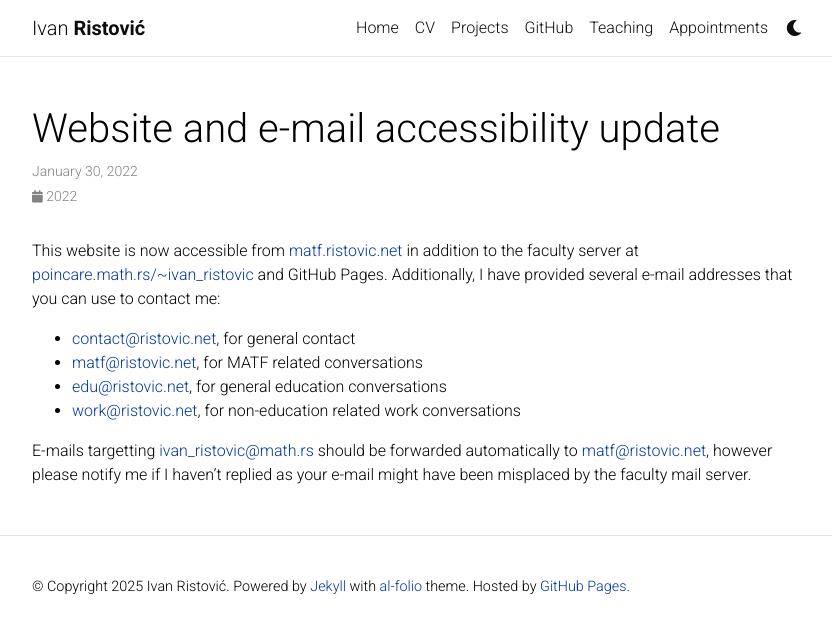
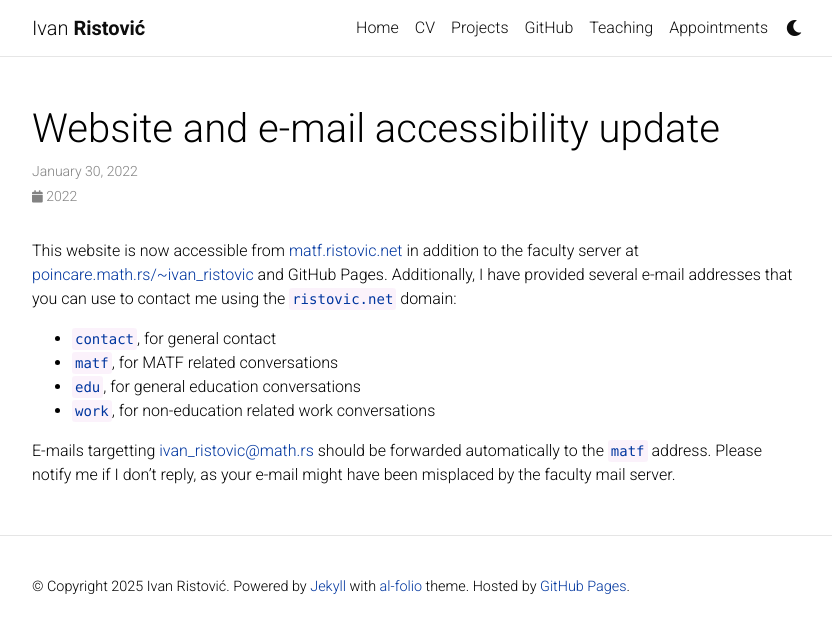
Before and after one commit to ivan-ristovic/ivan-ristovic.github.io, a Jekyll site: the page built from _news/2022-01-30-domain-update.md, in a window 1280 px wide. Shown: the top 633 px of the page, without its empty margins (223-1055 px from the left). Built offline with Jekyll 4.4.1, drawn with Linux system fonts in a browser that asks for light colours; comment, search, counter and statistics services are not loaded; a style sheet for code colours, icons or effects is not loaded.

Commit message:
Remove mail URLs from domain news

```diff
--- a/_news/2022-01-30-domain-update.md
+++ b/_news/2022-01-30-domain-update.md
@@ -6,10 +6,10 @@ inline: false
 related_posts: false
 ---
 
-This website is now accessible from [matf.ristovic.net](https://matf.ristovic.net) in addition to the faculty server at [poincare.math.rs/~ivan\_ristovic](https://poincare.math.rs/~ivan_ristovic) and GitHub Pages. Additionally, I have provided several e-mail addresses that you can use to contact me:
-- [contact@ristovic.net](mailto://contact@ristovic.net), for general contact
-- [matf@ristovic.net](mailto://matf@ristovic.net), for MATF related conversations
-- [edu@ristovic.net](mailto://edu@ristovic.net), for general education conversations
-- [work@ristovic.net](mailto://work@ristovic.net), for non-education related work conversations
+This website is now accessible from [matf.ristovic.net](https://matf.ristovic.net) in addition to the faculty server at [poincare.math.rs/~ivan\_ristovic](https://poincare.math.rs/~ivan_ristovic) and GitHub Pages. Additionally, I have provided several e-mail addresses that you can use to contact me using the `ristovic.net` domain:
+- `contact`, for general contact
+- `matf`, for MATF related conversations
+- `edu`, for general education conversations
+- `work`, for non-education related work conversations
 
-E-mails targetting [ivan\_ristovic@math.rs](mailto://ivan_ristovic@math.rs) should be forwarded automatically to [matf@ristovic.net](mailto://matf@ristovic.net), however please notify me if I haven't replied as your e-mail might have been misplaced by the faculty mail server.
+E-mails targetting [ivan\_ristovic@math.rs](mailto://ivan_ristovic@math.rs) should be forwarded automatically to the `matf` address. Please notify me if I don't reply, as your e-mail might have been misplaced by the faculty mail server.
```
